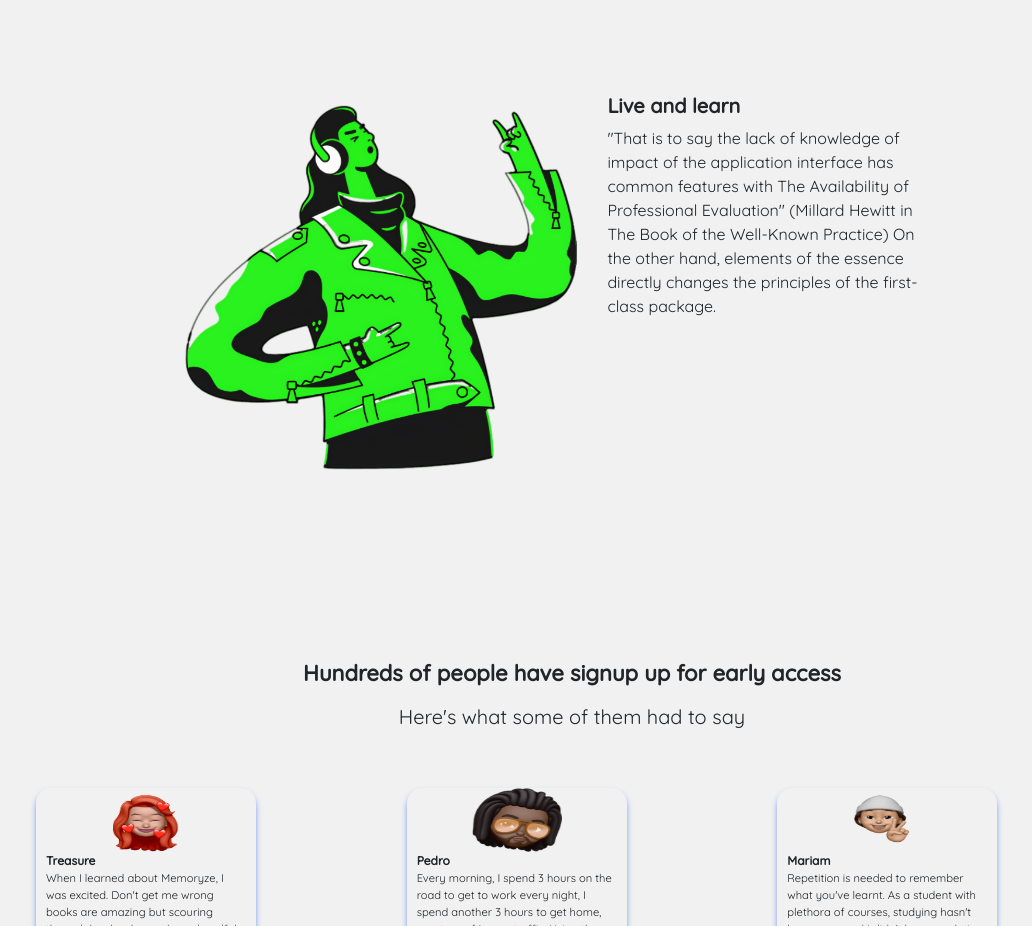
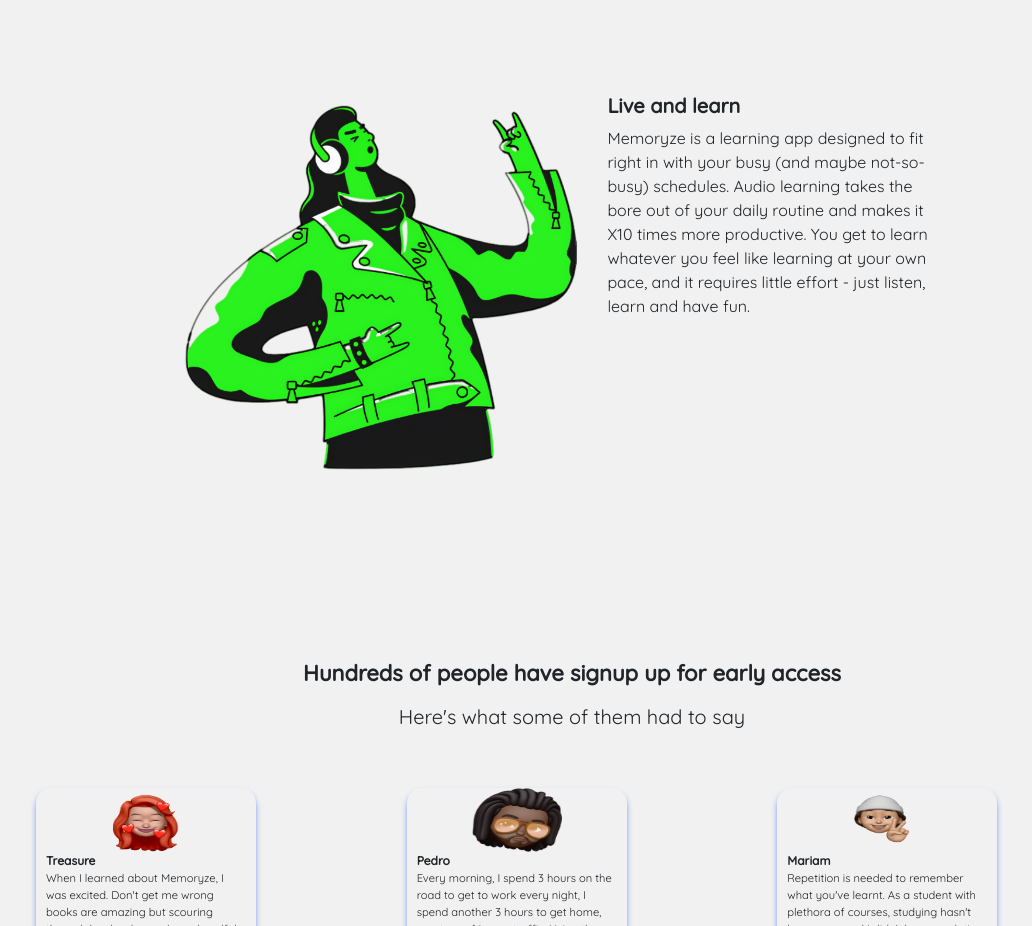
Before and after one commit to Memoryze/memoryze-web, a React (Create React App) app: page / in a window 1280 px wide. Shown: the part 1340-2266 px from the top of the page, without its empty margins (68-1100 px from the left). Built offline with nearby package versions, Linux system fonts and the light colour scheme.

Commit message:
more changes

```diff
--- a/src/Components/LandingView/LandingView.js
+++ b/src/Components/LandingView/LandingView.js
@@ -55,7 +55,8 @@
 				<img src={Rockstar} alt='rock star' className='rock-star' />
 				<div className='rock-star-text'>
 					<h5 className='rock-star-heading'>Live and learn</h5>
-					<p className='rock-star-description'>{`"That is to say the lack of knowledge of impact of the application interface has common features with The Availability of Professional Evaluation" (Millard Hewitt in The Book of the Well-Known Practice) On the other hand, elements of the essence directly changes the principles of the first-class package.`}</p>
+					<p className='rock-star-description'>{`Memoryze is a learning app designed to fit right in with your busy (and maybe not-so-busy) schedules. Audio learning takes the bore out of your daily routine and makes it X10 times more productive.
+					You get to learn whatever you feel like learning at your own pace, and it requires little effort - just listen, learn and have fun.`}</p>
 				</div>
 			</section>
 			<h4 className='section-heading'>
```
